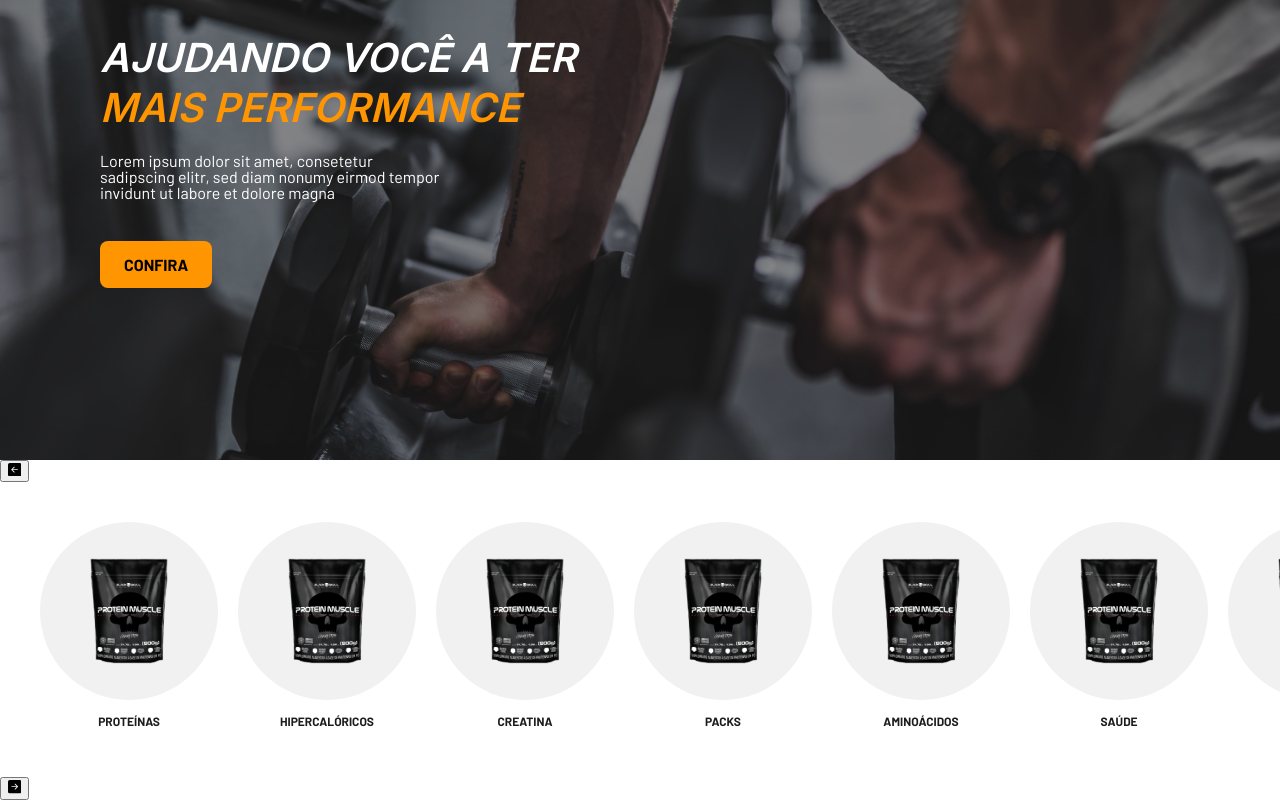
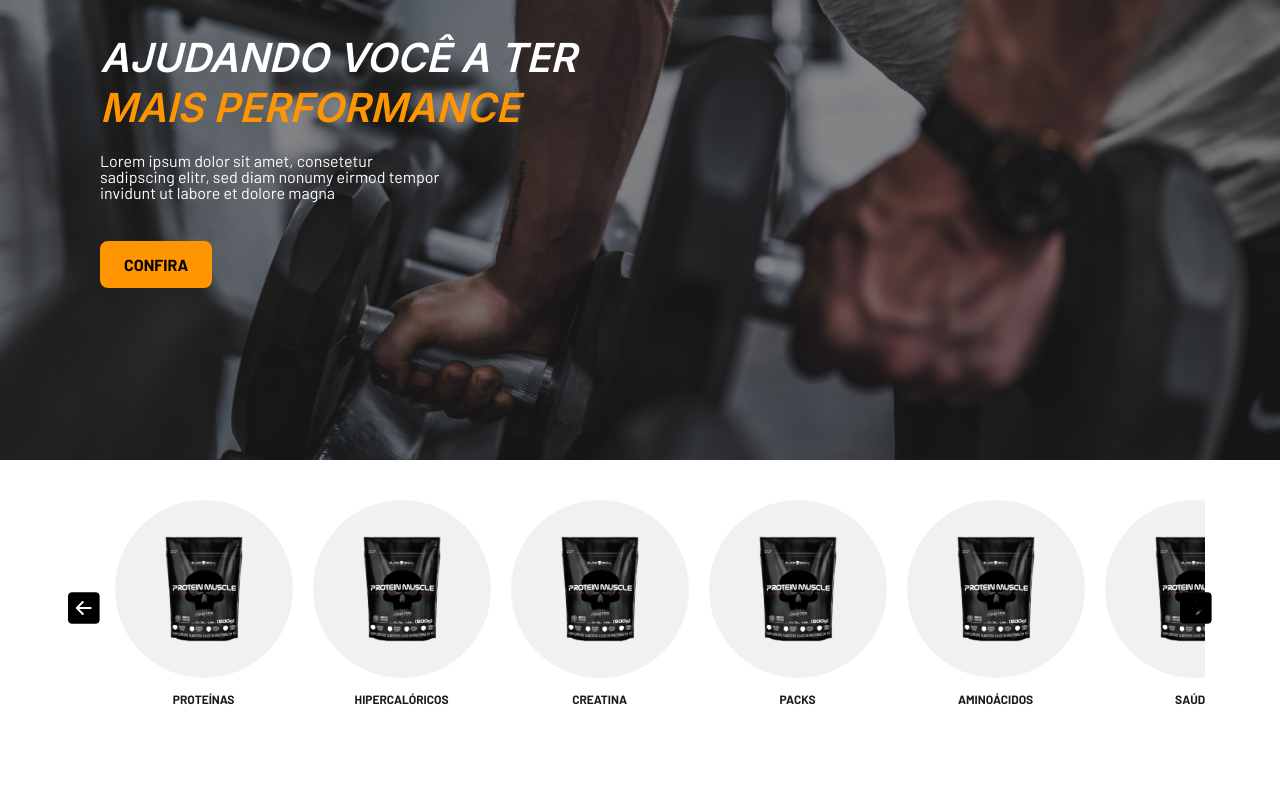
Before and after one commit to JoaoMaiaBGM/black-skull, a Next.js app: page / in a window 1280 px wide. Shown: the part 244-1044 px from the top of the page. Built offline with nearby package versions, Linux system fonts and the light colour scheme.

Commit message:
fix scroll on categories

```diff
--- a/src/components/CategoriesList/index.jsx
+++ b/src/components/CategoriesList/index.jsx
@@ -1,10 +1,19 @@
 import { ParentCategorie } from "../ParentCategories";
 import { CategoriesContainer } from "./style";
 import bagProduct from "../../assets/BagProduct.svg";
+import { BsArrowLeftSquareFill, BsArrowRightSquareFill } from "react-icons/bs";
+import { scrollLeft, scrollRight } from "utils/lists";
 
 export function CategoriesList() {
   return (
     <CategoriesContainer id="categorias">
+      {/* Left icon */}
+      <BsArrowLeftSquareFill
+        className="iconLeft"
+        aria-label="left-arrow"
+        onClick={() => scrollLeft()}
+      />
+
       <ul className="carouselCategories">
         <l1 className="categorieItem">
           <ParentCategorie image={bagProduct} /> Proteínas
@@ -31,6 +40,14 @@ export function CategoriesList() {
           <ParentCategorie image={bagProduct} /> Pré-treino
         </l1>
       </ul>
+
+      {/* Right icon */}
+
+      <BsArrowRightSquareFill
+        className="iconRight"
+        aria-label="right-arrow"
+        onClick={() => scrollRight()}
+      />
     </CategoriesContainer>
   );
 }
--- a/src/components/CategoriesList/style.js
+++ b/src/components/CategoriesList/style.js
@@ -2,7 +2,38 @@ import styled from "styled-components";
 import { theme } from "../../theme";
 
 export const CategoriesContainer = styled.div`
-  ul {
+  margin: 0 auto;
+  padding: 0 68px;
+
+  display: flex;
+  align-items: center;
+
+  .iconLeft {
+    margin: 0 -25px 0 0;
+    border: none;
+    border-radius: 4px;
+
+    font-size: 32px;
+
+    z-index: 2;
+
+    cursor: pointer;
+  }
+
+  .iconRight {
+    margin: 0 0 0 -25px;
+
+    border: none;
+    border-radius: 4px;
+
+    font-size: 32px;
+
+    z-index: 2;
+
+    cursor: pointer;
+  }
+
+  .carouselCategories {
     width: 100%;
     display: flex;
 
--- a/src/components/Showcase/index.jsx
+++ b/src/components/Showcase/index.jsx
@@ -6,18 +6,8 @@ import { BsArrowLeftSquareFill, BsArrowRightSquareFill } from "react-icons/bs";
 export function Showcase() {
   return (
     <>
-      <CategoriesContainer id="categorias">
-        {/* Left icon */}
-        <button onClick={() => scrollLeft()}>
-          <BsArrowLeftSquareFill />
-        </button>
-
+      <CategoriesContainer>
         <CategoriesList />
-
-        {/* Right icon */}
-        <button onClick={() => scrollRight()}>
-          <BsArrowRightSquareFill />
-        </button>
       </CategoriesContainer>
     </>
   );
--- a/src/components/Showcase/style.js
+++ b/src/components/Showcase/style.js
@@ -2,17 +2,10 @@ import styled from "styled-components";
 import { theme } from "../../theme";
 
 export const CategoriesContainer = styled.div`
-  ul {
-    width: 100%;
-    display: flex;
+  margin: 0 0 40px 0;
 
-    margin: 40px 0;
+  flex-wrap: nowrap;
+  overflow-x: hidden;
 
-    padding: 0 40px 10px 40px;
-
-    flex-wrap: nowrap;
-    overflow-x: hidden;
-
-    gap: 20px;
-  }
+  gap: 20px;
 `;
--- a/src/utils/lists/index.jsx
+++ b/src/utils/lists/index.jsx
@@ -1,9 +1,9 @@
 export function scrollLeft() {
   const left = document.querySelector(".carouselCategories");
-  left?.scrollBy(-700, 0);
+  left?.scrollBy(-200, 0);
 }
 
 export function scrollRight() {
   const right = document.querySelector(".carouselCategories");
-  right?.scrollBy(700, 0);
+  right?.scrollBy(200, 0);
 }
```
